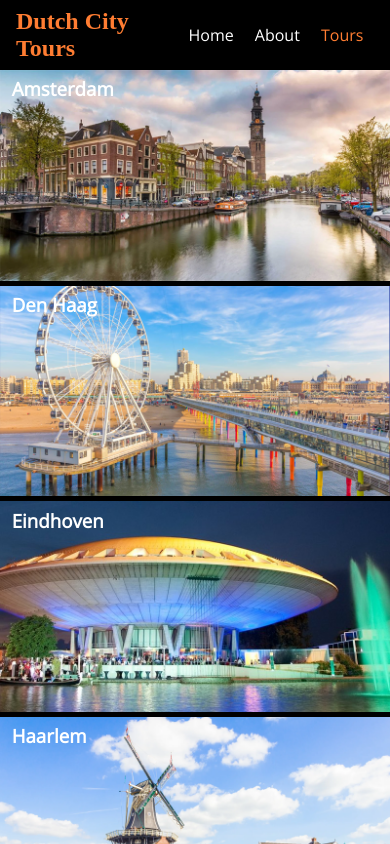
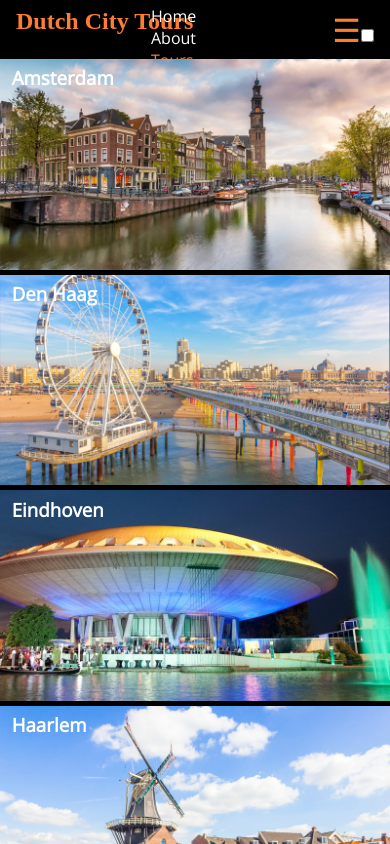
Before and after one commit to Igor-GF/dutch-cities, a React (Create React App) app: page / in a window 390 px wide. Shown: the top 844 px of the page. Built offline with nearby package versions, Linux system fonts and the light colour scheme; a web font is replaced by a local one.

Commit message:
Styling tweaks

```diff
--- a/src/components/Navbar/Navbar.jsx
+++ b/src/components/Navbar/Navbar.jsx
@@ -5,6 +5,10 @@ const Navbar = () => {
   return (
     <nav className="navbar">
       <h1>Dutch City Tours</h1>
+      <div className="menu-burger">
+        <label for="toggle">&#9776;</label>
+        <input type="checkbox" id="toggle"/>
+      </div>
       <ul className="nav-links">
         <li>
           <a href="/" className="nav-link">home</a>
--- a/src/components/Navbar/Navbar.scss
+++ b/src/components/Navbar/Navbar.scss
@@ -30,3 +30,29 @@
 .active {
   color: $mainColor;
 }
+
+label {
+  font-size: 2rem;
+}
+
+.menu-burger {
+  display: none;
+}
+
+@media (max-width: 480px) {
+  .navbar {
+    position: relative;
+  }
+
+  .nav-links {
+    flex-direction: column;
+    position: absolute;
+    top: 5px;
+    right: 5px;
+    display: block;
+  }
+
+  .menu-burger {
+    display: block;
+  }
+}
--- a/src/components/Tour/Tour.scss
+++ b/src/components/Tour/Tour.scss
@@ -5,7 +5,6 @@
   margin: 0px;
   padding: 0px;
   width: 100%;
-  height: auto;
   img {
     width: 100%;
   }
```
